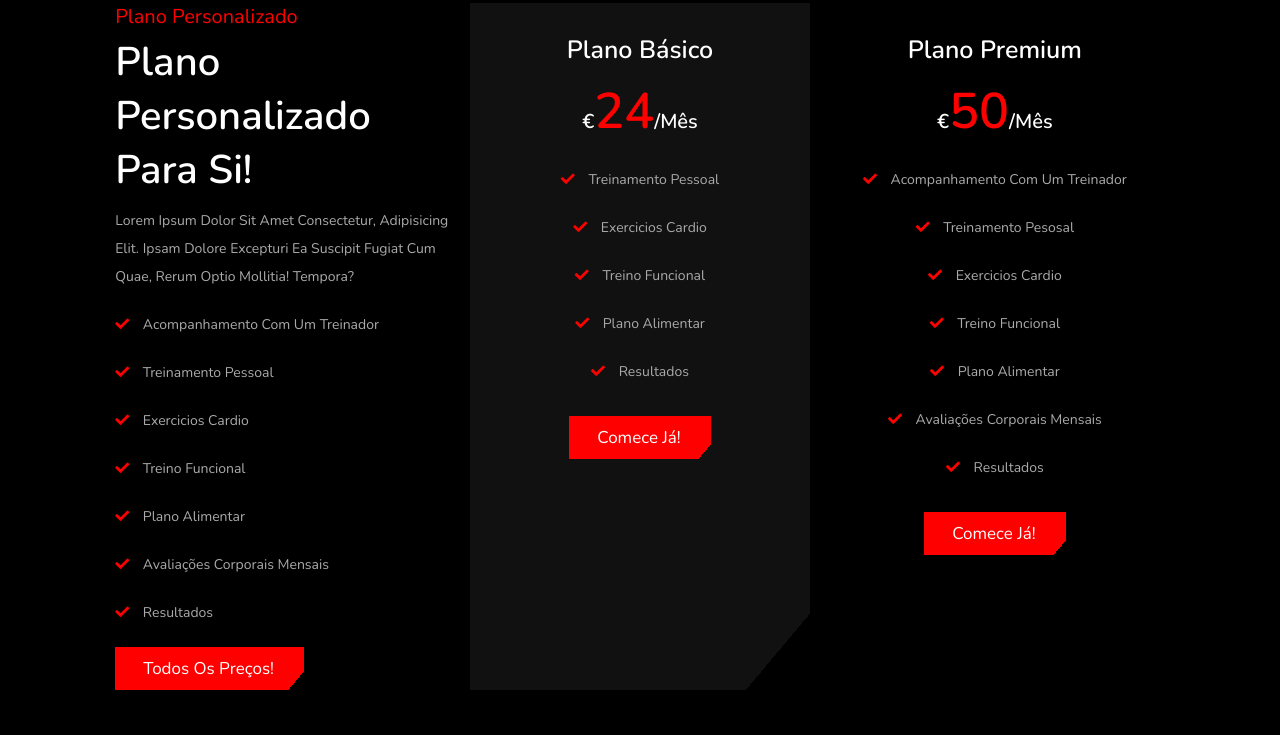
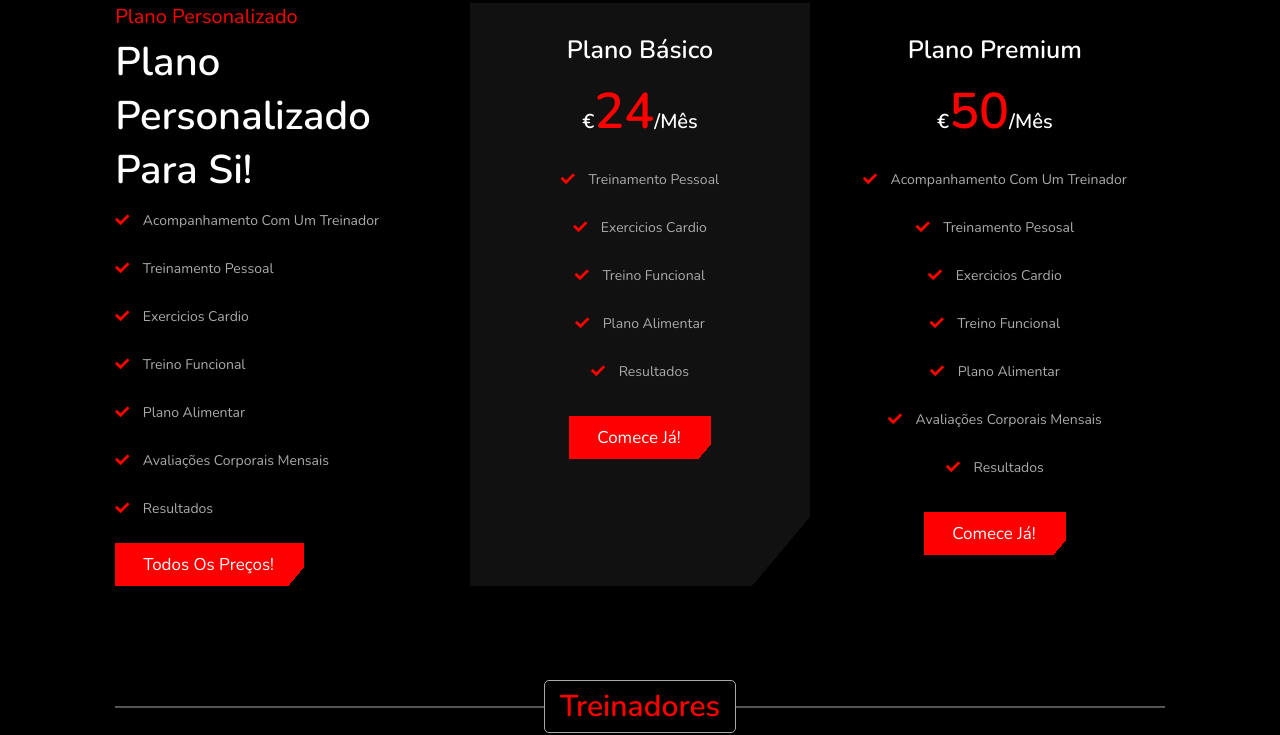
Before and after one commit to nicolaucorreia/papNicolau, a website: page public/index.html in a window 1280 px wide. Shown: the part 2486-3221 px from the top of the page. Drawn offline with nearby package versions, Linux system fonts and the light colour scheme.

Commit message:
updating index.html
retirei um paragrafo

```diff
--- a/public/index.html
+++ b/public/index.html
@@ -170,7 +170,6 @@
     <div class="information">
         <span>Plano Personalizado</span>
         <h3>plano personalizado para si!</h3>
-        <p>Lorem ipsum dolor sit amet consectetur, adipisicing elit. Ipsam dolore excepturi ea suscipit fugiat cum quae, rerum optio mollitia! Tempora?</p>
         <p> <i class="fas fa-check"></i> Acompanhamento com um treinador</p>
         <p> <i class="fas fa-check"></i> Treinamento pessoal </p>
         <p> <i class="fas fa-check"></i> Exercicios Cardio </p>
```
